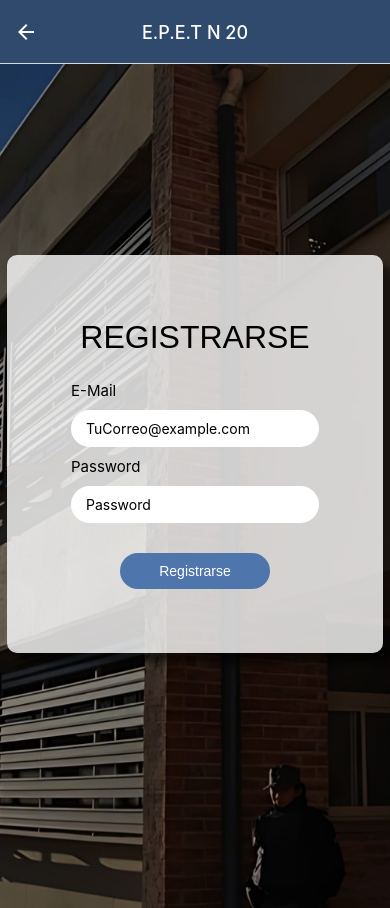
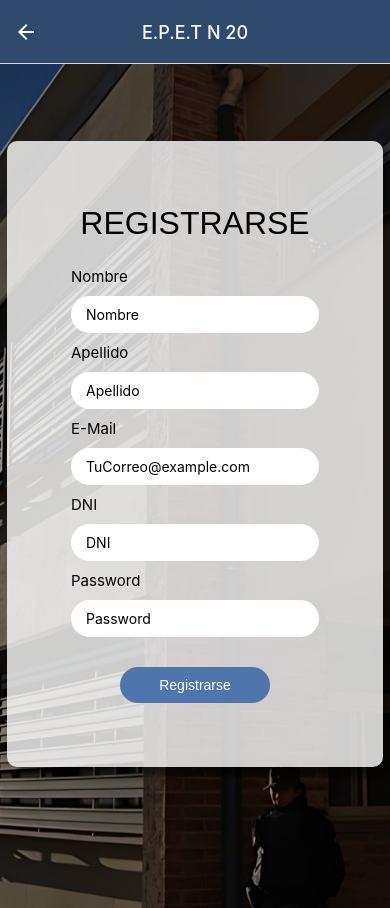
Before and after one commit to LuuAlveal/No_Hackeamos_Ni_La_Puerta, a React Native app: screen /Register in a window 390 px wide. Built offline with nearby package versions, Linux system fonts and the light colour scheme.

Commit message:
Cambiando forma de capturar el texto ingresado y añadiendo nuevos campos

```diff
--- a/screens/Register.jsx
+++ b/screens/Register.jsx
@@ -8,8 +8,18 @@ const auth = getAuth (appFirebase)
 const BD = getFirestore(appFirebase)
 
 export default function Register (props){
-    const [email, setEmail] = useState ()
-    const [password, setPassword] = useState ()
+    const [state, setState] = useState({
+        nombre: "",
+        apellido: "",
+        dni: "",
+        email: "",
+        password: ""
+    })
+
+    const handleChangeText = (name, value) => {
+        setState({ ...state, [name]: value })
+    }
+
     const handleCreateAccount = () => {
         createUserWithEmailAndPassword(auth, email, password)
         .then ((userCredential) =>{
@@ -108,20 +118,50 @@ export default function Register (props){
         >
             <View style = {style.form}>
                 <Text style = {style.tituloRegistrarse}>REGISTRARSE</Text>
+
+                <Text style={{ fontSize: 15 }}>Nombre</Text>
+                <View style={style.cajaIng}>
+                    <TextInput
+                        placeholder='Nombre'
+                        style={{ paddingHorizontal: 15, outline: 0 }}
+                        onChangeText={(value) => handleChangeText('nombre', value)}
+                    />
+                </View>
+
+                <Text style={{ fontSize: 15 }}>Apellido</Text>
+                <View style={style.cajaIng}>
+                    <TextInput
+                        placeholder='Apellido'
+                        style={{ paddingHorizontal: 15, outline: 0 }}
+                        onChangeText={(value) => handleChangeText('apellido', value)}
+                    />
+                </View>
+
                 <Text style = {{ fontSize: 15}}>E-Mail</Text>
                 <View style = {style.cajaIng}>
                     <TextInput
                         placeholder='TuCorreo@example.com'
                         style = {{paddingHorizontal:15, outline:0}}
-                        onChangeText={(text)=>setEmail(text)}
+                        onChangeText={(value) => handleChangeText('email', value)}
                     />
                 </View>
+
+                <Text style={{ fontSize: 15 }}>DNI</Text>
+                <View style={style.cajaIng}>
+                    <TextInput
+                        placeholder='DNI'
+                        style={{ paddingHorizontal: 15, outline: 0 }}
+                        maxLength={8}
+                        onChangeText={(value) => handleChangeText('dni', value)}
+                    />
+                </View>
+
                 <Text style = {{ fontSize: 15}}>Password</Text>
                 <View style = {style.cajaIng}>
                     <TextInput
                         placeholder='Password'
                         secureTextEntry={true}
-                        onChangeText={(text)=>setPassword(text)}
+                        onChangeText={(value) => handleChangeText('password', value)}
                         style = {{paddingHorizontal:15, outline:0}}
                     />
                 </View>
@@ -137,6 +177,7 @@ export default function Register (props){
                         </Text>
                     </TouchableOpacity>
                 </View>
+
             </View>
             </ImageBackground>
     );
```
